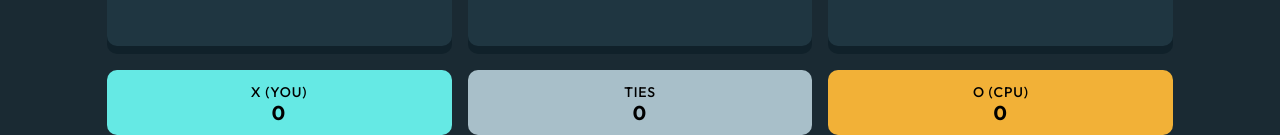
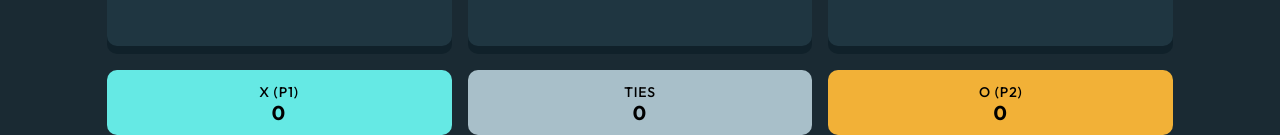
Before and after one commit to adam-belahouane/tic-tac-toe-app, a Next.js app: page /Game in a window 1280 px wide. Shown: the part 1161-1296 px from the top of the page. Built offline with nearby package versions, Linux system fonts and the light colour scheme.

Commit message:
tracking wins display logic added, buttons fix

```diff
--- a/components/Buttons.tsx
+++ b/components/Buttons.tsx
@@ -10,13 +10,9 @@ export default function Buttons() {
 
     const handleClick = (str: string) => {
         if (str === "Computer") {
-            dispatch({ gameMode: str })
-            console.log("hi");
-
+            dispatch({ gameMode: "Computer" })
         } else {
-            dispatch({ gameMode: str })
-            console.log(game);
-
+            dispatch({ gameMode: "player" })
         }
         router.push('/Game')
 
--- a/components/MainGrid.tsx
+++ b/components/MainGrid.tsx
@@ -5,6 +5,7 @@ import Square from "./Square"
 import checkWin from "../tools/checkWin"
 import { useContext } from 'react'
 import { GameContext, GameDispatchContext } from "@/app/layout"
+import TrackingWins from "./TrackingWins"
 
 export default function MainGrid() {
     const intialGrid = ["", "", "", "", "", "", "", "", ""]
@@ -32,18 +33,7 @@ export default function MainGrid() {
                     <Square key={index} index={index} content={item} setGrid={setGrid} grid={grid} />
                 ))
             }
-            <div className="flex items-center justify-center flex-col bg-lightblue rounded-[10px] p-3">
-                <div className="text-[14px] tracking-[0.88px] font-medium">X (YOU)</div>
-                <div className="text-[20px] tracking-[1.25px] font-bold leading-none">{game?.x}</div>
-            </div>
-            <div className="flex items-center justify-center flex-col bg-sliver rounded-[10px] p-3">
-                <div className="text-[14px] tracking-[0.88px] font-medium">TIES</div>
-                <div className="text-[20px] tracking-[1.25px] font-bold leading-none">{game?.tie}</div>
-            </div>
-            <div className="flex items-center justify-center flex-col bg-orange rounded-[10px] p-3">
-                <div className="text-[14px] tracking-[0.88px] font-medium">O (CPU)</div>
-                <div className="text-[20px] tracking-[1.25px] font-bold leading-none">{game?.y}</div>
-            </div>
+            <TrackingWins />
         </div>
     )
 }
--- /dev/null
+++ b/components/TrackingWins.tsx
@@ -0,0 +1,40 @@
+import { GameContext } from "@/app/layout"
+import { useContext } from "react"
+
+export default function TrackingWins() {
+
+    const game = useContext(GameContext)
+
+    const handleTitle = (arg: string) => {
+        if(game?.gameMode == "player"){
+            if(arg == game.player){
+                return "(P1)"
+            }else{
+                return "(P2)"
+            }
+        }else{
+            if(arg == game?.player){
+                return "(YOU)"
+            }else{
+                return "(CPU)"
+            }
+        }
+    }
+
+    return (
+        <>
+            <div className="flex items-center justify-center flex-col bg-lightblue rounded-[10px] p-3">
+                <div className="text-[14px] tracking-[0.88px] font-medium">X {handleTitle("x")}</div>
+                <div className="text-[20px] tracking-[1.25px] font-bold leading-none">{game?.x}</div>
+            </div>
+            <div className="flex items-center justify-center flex-col bg-sliver rounded-[10px] p-3">
+                <div className="text-[14px] tracking-[0.88px] font-medium">TIES</div>
+                <div className="text-[20px] tracking-[1.25px] font-bold leading-none">{game?.tie}</div>
+            </div>
+            <div className="flex items-center justify-center flex-col bg-orange rounded-[10px] p-3">
+                <div className="text-[14px] tracking-[0.88px] font-medium">O {handleTitle("o")}</div>
+                <div className="text-[20px] tracking-[1.25px] font-bold leading-none">{game?.y}</div>
+            </div>
+        </>
+    )
+}
```
